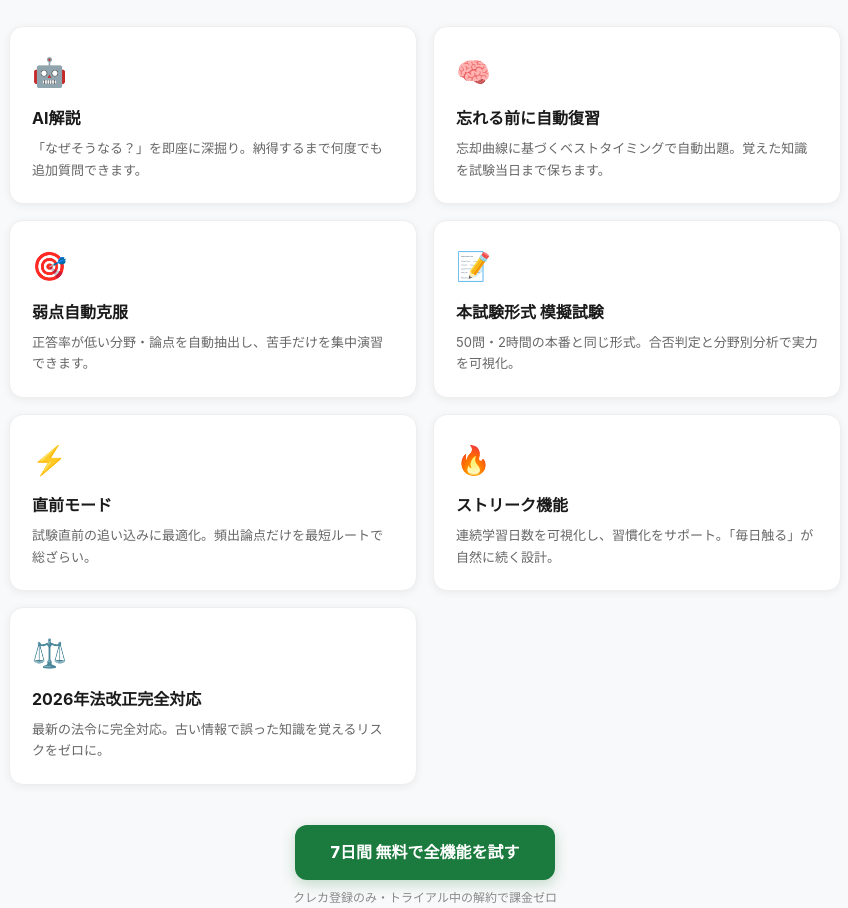
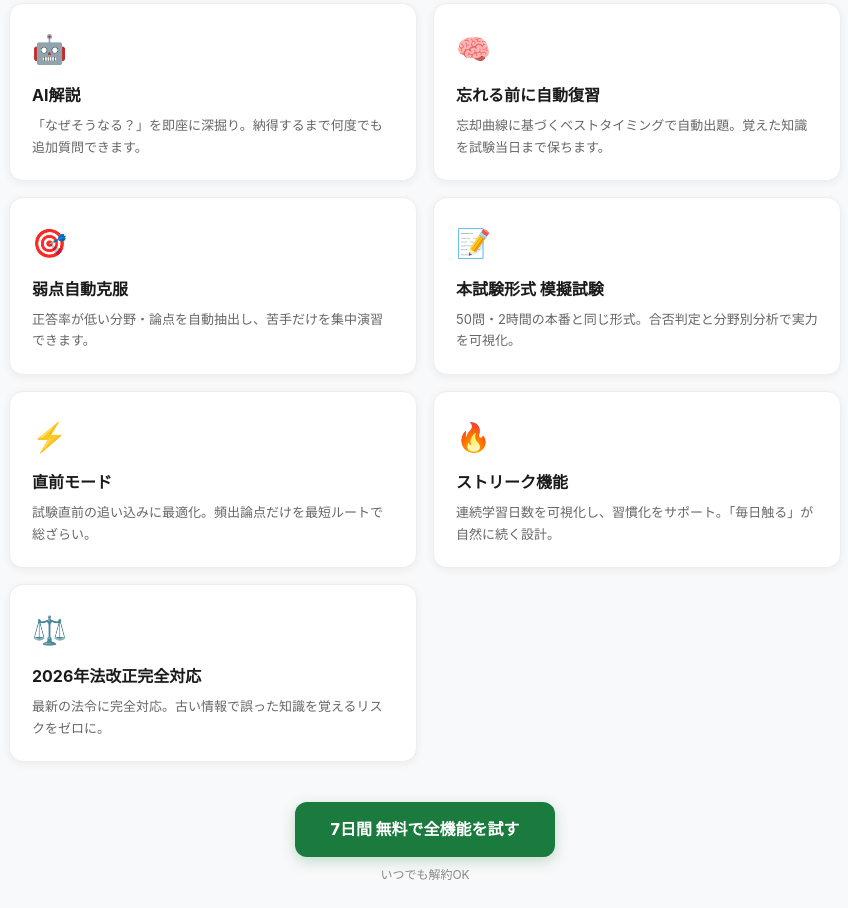
Before and after one commit to n7083013-create/takken-app, a website: page public/lp.html in a window 1280 px wide. Shown: the part 1889-2797 px from the top of the page, without its empty margins (215-1063 px from the left). Drawn offline with Linux system fonts and the light colour scheme.

Commit message:
Polish: LP の注釈を「いつでも解約OK」に統一 (ノイズ削減)
ユーザー指摘:
「クレカ登録時のみ・トライアル中の解約で課金ゼロ」を消して。
「いつでも解約OK」だけでいい。

修正 (6箇所統一):
- Hero「7日間¥0無料」直下の <small> 注釈 → 削除
- Section CTA (4箇所) → すべて「いつでも解約OK」
- Pricing safe バー → 「いつでも解約OK」
- Final CTA 注釈 → 「いつでも解約OK」

例外 (1箇所のみ残置):
- Hero sub「無料期間終了後 ¥980/月 ・ いつでも解約OK」
  → 価格情報を含むため (8日目以降の期待値設定として重要)

効果:
- CTA 周りのノイズ削減 → 行動ハードルが下がる
- LP 全体のトーン統一 → 「読まされる」感が減る
- Apple/Tim Cook 流の「最小限の言葉で最大の安心」設計に近づく

```diff
--- a/public/lp.html
+++ b/public/lp.html
@@ -818,7 +818,6 @@
 
     <div class="hero-free">
       7日間 ¥0 無料
-      <small>クレカ登録時のみ・トライアル中の解約で課金ゼロ</small>
     </div>
     <a href="https://app.takkenkanzen.com/" class="hero-cta">いますぐ無料で始める</a>
     <p class="hero-sub">無料期間終了後 ¥980/月 ・ いつでも解約OK</p>
@@ -961,7 +960,7 @@
     </div>
     <div class="section-cta-wrap">
       <a href="https://app.takkenkanzen.com/" class="section-cta">7日間 無料で全機能を試す</a>
-      <span class="section-cta-note">クレカ登録のみ・トライアル中の解約で課金ゼロ</span>
+      <span class="section-cta-note">いつでも解約OK</span>
     </div>
   </section>
 
@@ -1031,7 +1030,7 @@
     </div>
     <div class="section-cta-wrap">
       <a href="https://app.takkenkanzen.com/" class="section-cta">いますぐステップ1を始める</a>
-      <span class="section-cta-note">7日間無料・登録3分・いつでも解約OK</span>
+      <span class="section-cta-note">いつでも解約OK</span>
     </div>
   </section>
 
@@ -1056,7 +1055,7 @@
         <li>いつでも解約OK</li>
       </ul>
       <a href="https://app.takkenkanzen.com/" class="pricing-cta">7日間 無料で始める</a>
-      <p class="pricing-safe">クレカ登録のみ・トライアル中解約で課金ゼロ</p>
+      <p class="pricing-safe">いつでも解約OK</p>
     </div>
     <div class="trust">
       <div class="trust-item">
@@ -1140,7 +1139,7 @@
     </div>
     <div class="section-cta-wrap">
       <a href="https://app.takkenkanzen.com/" class="section-cta">疑問解消できたら、無料で始める</a>
-      <span class="section-cta-note">7日間¥0・いつでも解約OK</span>
+      <span class="section-cta-note">いつでも解約OK</span>
     </div>
   </section>
 
@@ -1152,7 +1151,7 @@
     <h2>迷っている1分1秒も、<br>ライバルは勉強しています。</h2>
     <p>あなたの宅建合格を、最短ルートで。<br>すべての機能を、まずは7日間 ¥0 でお試しください。</p>
     <a href="https://app.takkenkanzen.com/" class="final-cta">7日間 無料で始める</a>
-    <span class="final-cta-note">クレカ登録のみ・トライアル中解約で課金ゼロ・いつでも解約OK</span>
+    <span class="final-cta-note">いつでも解約OK</span>
   </section>
 
   <!-- Company info -->
```
